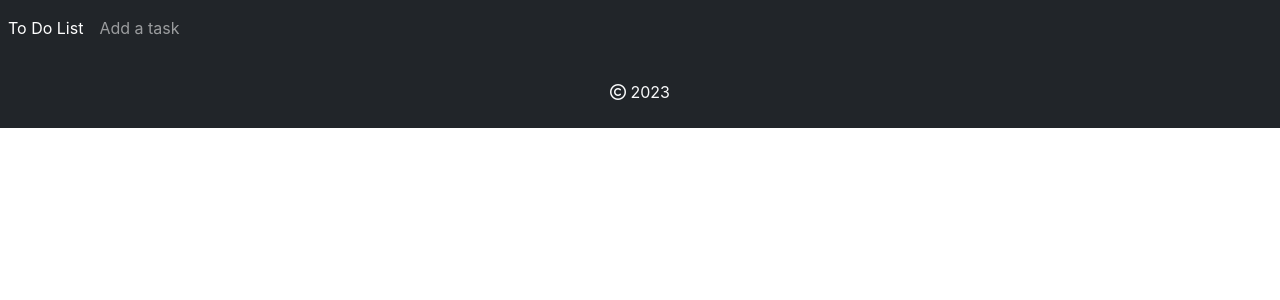
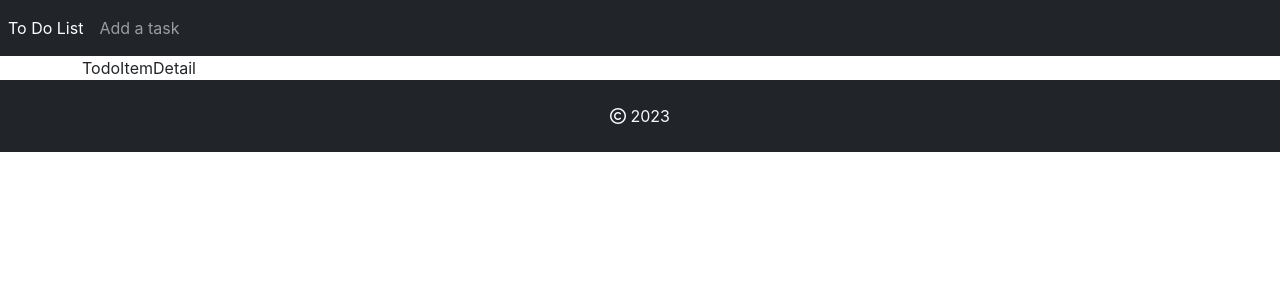
Before and after one commit to ersin-kaya/spring-boot-todo-application, a React (Create React App) app in the folder frontend/: page /todoItem/view/1 in a window 1280 px wide. Before the commit this address led to /. Shown: the top 300 px of the page. Built offline with nearby package versions, Linux system fonts and the light colour scheme.

Commit message:
TodoItemView.js changed to TodoItemDetail.js

```diff
--- a/frontend/src/TodoItemRouter.jsx
+++ b/frontend/src/TodoItemRouter.jsx
@@ -8,7 +8,7 @@ import Footer from "./components/Footer";
 import TodoItemList from "./components/todo_item/TodoItemList";
 import TodoItemCreate from "./components/todo_item/TodoItemCreate";
 import TodoItemUpdate from "./components/todo_item/TodoItemUpdate";
-// import {TodoItemView} from "./components/todo_item/TodoItemView";
+import TodoItemDetail from "./components/todo_item/TodoItemDetail";
 
 import { Routes, Route, Navigate } from "react-router-dom";
 
@@ -35,7 +35,7 @@ class TodoItemRouter extends Component {
             <Route path="/todoItem/list" element={<TodoItemList />} />
             <Route path="/todoItem/create" element={<TodoItemCreate />} />
             <Route path="/todoItem/update/:id" element={<TodoItemUpdate />} />
-            {/* <Route path="/todoItem/view/:id" element={<TodoItemView />} /> */}
+            <Route path="/todoItem/view/:id" element={<TodoItemDetail />} />
 
             <Route path="*" element={<Navigate to="/" />} />
           </Routes>
--- /dev/null
+++ b/frontend/src/components/todo_item/TodoItemDetail.js
@@ -0,0 +1,5 @@
+import React from "react";
+
+export default function TodoItemDetail() {
+  return <div>TodoItemDetail</div>;
+}
--- a/frontend/src/components/todo_item/TodoItemView.js
+++ /dev/null
@@ -1,5 +0,0 @@
-import React from "react";
-
-export default function TodoItemView() {
-  return <div>TodoItemView</div>;
-}
```
